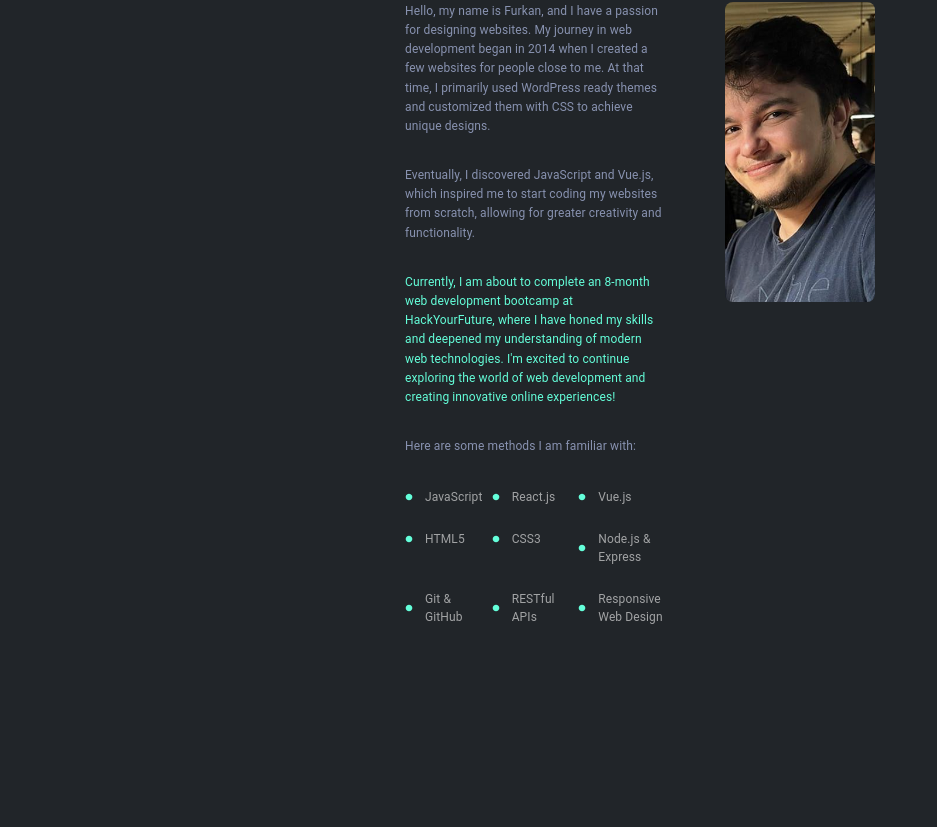
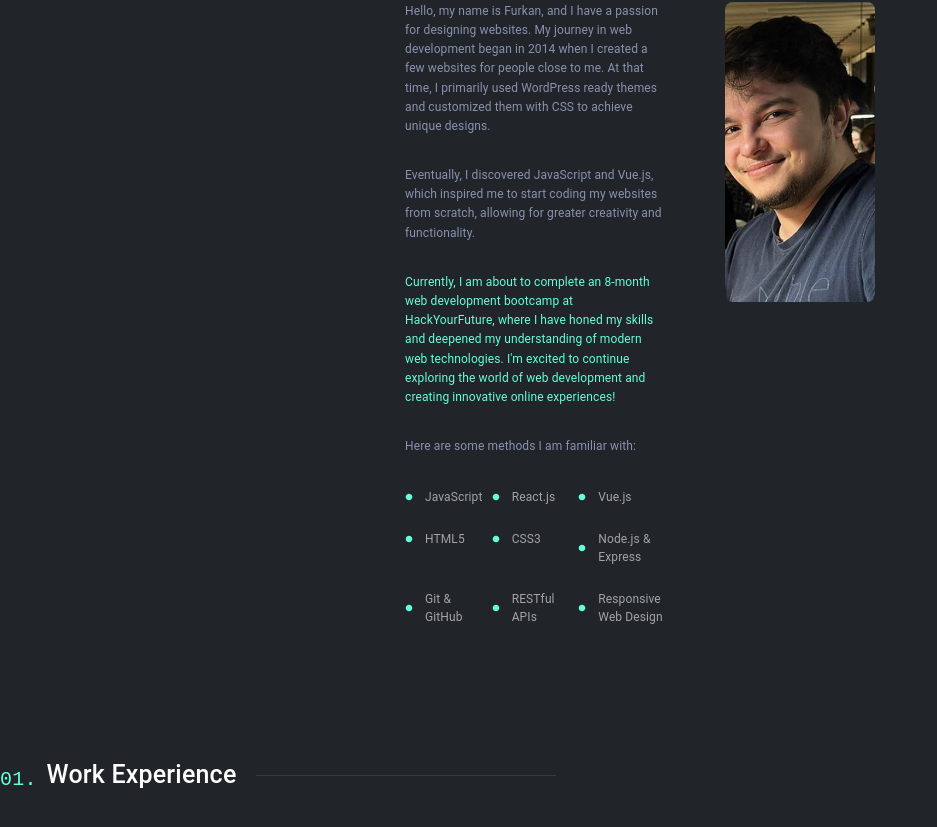
Before and after one commit to FurkannOzbek/personal-site-react, a Next.js app: page / in a window 1280 px wide. Shown: the part 1030-1857 px from the top of the page, without its empty margins (0-937 px from the left). Before the commit the page ends 1788 px from the top, so only its background shows below. Built offline with nearby package versions, Linux system fonts and the light colour scheme.

Commit message:
Experience component added, section title seperated to its own component

```diff
--- a/app/page.js
+++ b/app/page.js
@@ -4,6 +4,7 @@ import LandingPage from "@/components/LandingPage";
 import Header from "@/components/Header";
 import SocialLinks from "@/components/SocialLinks";
 import AboutMe from "@/components/AboutMe";
+import WorkExperience from "@/components/WorkExperience";
 export default function Home() {
   return (
     <>
@@ -11,6 +12,7 @@ export default function Home() {
       <LandingPage />
       <SocialLinks />
       <AboutMe />
+      <WorkExperience />
     </>
   );
 }
--- a/components/AboutMe.jsx
+++ b/components/AboutMe.jsx
@@ -13,6 +13,7 @@ import {
 import CircleIcon from "@mui/icons-material/Circle"; // Bullet point icon
 import { skills } from "@/constants/skills";
 import FadeInSection from "./FadeInSection";
+import SectionTitle from "./SectionTitle";
 
 export default function AboutMe() {
   const theme = useTheme();
@@ -36,37 +37,7 @@ export default function AboutMe() {
         }}
       >
         {/* Title */}
-        <Typography
-          variant="h4"
-          component="h4"
-          sx={{
-            display: "flex",
-            fontWeight: "500",
-            alignItems: "center",
-            fontSize: { xl: "35px", md: "25px" },
-            mb: "50px",
-            "&::before": {
-              display: "flex",
-              fontFamily: '"SF Mono", "Fira Code", "Fira Mono", "Roboto Mono", monospace',
-              counterIncrement: "section",
-              content: '"0"counter(section)"."',
-              padding: "10px 10px 0 0 ",
-              color: "#64ffda",
-              fontWeight: "400",
-              fontSize: "clamp(16px,3vw,20px)",
-            },
-            "&::after": {
-              display: "flex",
-              content: '""',
-              width: { lg: "300px", sm: "200px" },
-              height: "1px",
-              backgroundColor: "#66ffdb21",
-              ml: "20px",
-            },
-          }}
-        >
-          About Me
-        </Typography>
+        <SectionTitle title={"About Me"} />
 
         {/* Content */}
         <Box
--- /dev/null
+++ b/components/SectionTitle.jsx
@@ -0,0 +1,36 @@
+import { Typography } from "@mui/material";
+export default function SectionTitle({ title }) {
+  return (
+    <Typography
+      variant="h4"
+      component="h4"
+      sx={{
+        display: "flex",
+        fontWeight: "500",
+        alignItems: "center",
+        fontSize: { xl: "35px", md: "25px" },
+        mb: "50px",
+        "&::before": {
+          display: "flex",
+          fontFamily: '"SF Mono", "Fira Code", "Fira Mono", "Roboto Mono", monospace',
+          counterIncrement: "section",
+          content: '"0"counter(section)"."',
+          padding: "10px 10px 0 0 ",
+          color: "#64ffda",
+          fontWeight: "400",
+          fontSize: "clamp(16px,3vw,20px)",
+        },
+        "&::after": {
+          display: "flex",
+          content: '""',
+          width: { lg: "300px", sm: "200px" },
+          height: "1px",
+          backgroundColor: "#66ffdb21",
+          ml: "20px",
+        },
+      }}
+    >
+      {title}
+    </Typography>
+  );
+}
--- /dev/null
+++ b/components/WorkExperience.jsx
@@ -0,0 +1,5 @@
+import SectionTitle from "./SectionTitle";
+
+export default function WorkExperience() {
+  return <SectionTitle title={"Work Experience"} />;
+}
```
